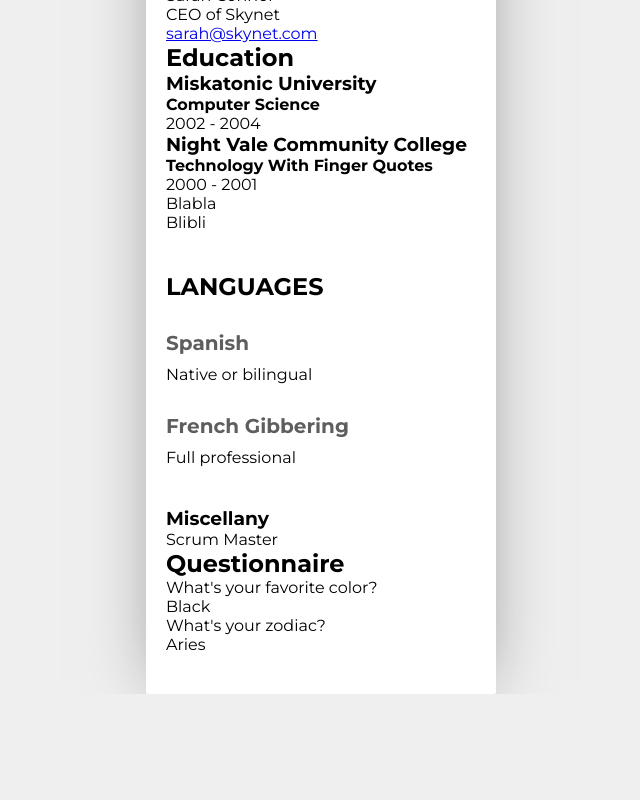
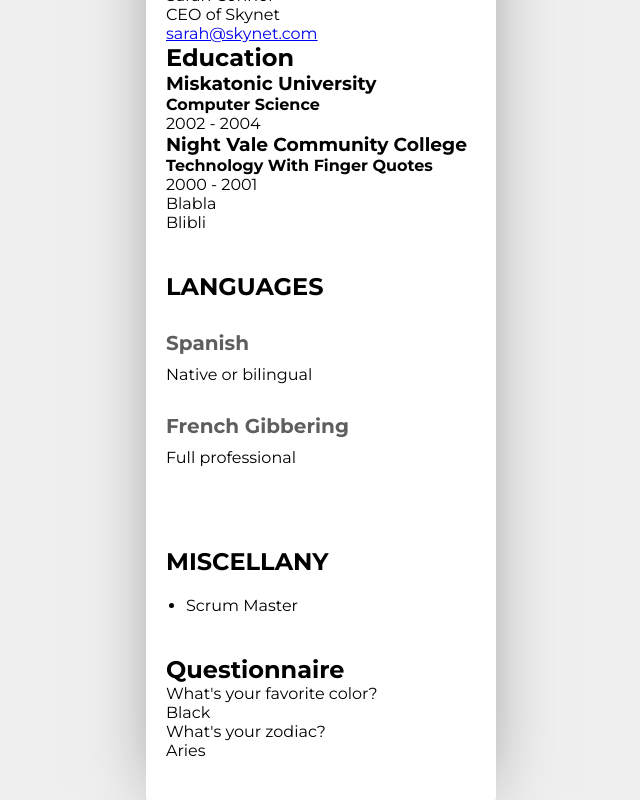
Before and after one commit to sayheylaura/manfred-awesomic-cv, a React (Create React App) app: page / in a window 1280 px wide. Shown: the part 1222-2022 px from the top of the page, without its empty margins (319-959 px from the left). Before the commit the page ends 1916 px from the top, so only its background shows below. Built offline with nearby package versions, Linux system fonts and the light colour scheme.

Commit message:
MiscEducation styles

```diff
--- a/src/App.scss
+++ b/src/App.scss
@@ -3,15 +3,16 @@
   margin: 0;
 }
 body {
-  font-family: 'Montserrat', sans-serif;
-  background-color: #EFEFEF;
+  font-family: "Montserrat", sans-serif;
+  background-color: #efefef;
 }
-ul, ol {
+ul,
+ol {
   list-style: none;
 }
 .cv__wrapper {
   background-color: #fff;
-  box-shadow: 0px 9px 71px -21px rgba(0,0,0,0.5);
+  box-shadow: 0px 9px 71px -21px rgba(0, 0, 0, 0.5);
   width: 310px;
   border-radius: 2px;
   margin: 0px auto;
@@ -21,9 +22,9 @@ ul, ol {
   width: 150px;
   height: 150px;
   background-size: cover;
-  background-position:  center;
+  background-position: center;
   border-radius: 50%;
-  box-shadow: 0px 25px 35px 0 rgba(0,0,0,0.1);
+  box-shadow: 0px 25px 35px 0 rgba(0, 0, 0, 0.1);
   margin: 0 auto 30px;
 }
 .author__name {
@@ -31,7 +32,6 @@ ul, ol {
   font-weight: 900;
   text-align: center;
 }
-
 
 //LanguagesList
 
@@ -63,3 +63,26 @@ ul, ol {
   font-size: 16px;
   font-weight: 400;
 }
+
+// MiscEducation
+
+.miscEducation__wrapper {
+  padding: 20px 0 40px;
+}
+
+.miscEducation__title {
+  margin: 20px 0;
+  text-transform: uppercase;
+  font-size: 24px;
+  font-weight: 700;
+}
+
+.miscEducation__list {
+  list-style-type: disc;
+  padding: 0 20px;
+}
+
+.miscEducation__item {
+  font-size: 16px;
+  font-weight: 400;
+}
--- a/src/components/MiscEducation/index.js
+++ b/src/components/MiscEducation/index.js
@@ -1,22 +1,22 @@
-import React, { Component, Fragment } from 'react';
+import React, { Component } from 'react';
 import PropTypes from 'prop-types';
 
 class MiscEducation extends Component {
   render() {
     const { sampleMiscEducation } = this.props;
     return (
-      <Fragment>
-        <h3>Miscellany</h3>
+      <div className="miscEducation__wrapper">
+        <h2 className="miscEducation__title">Miscellany</h2>
         <ul className="miscEducation__list">
           {sampleMiscEducation.map((item, index) => {
-            return(
-            <li key={index} className="miscEducation__item">
-              {item}
-            </li>
+            return (
+              <li key={index} className="miscEducation__item">
+                {item}
+              </li>
             );
           })}
         </ul>
-      </Fragment>
+      </div>
     );
   }
 }
```
